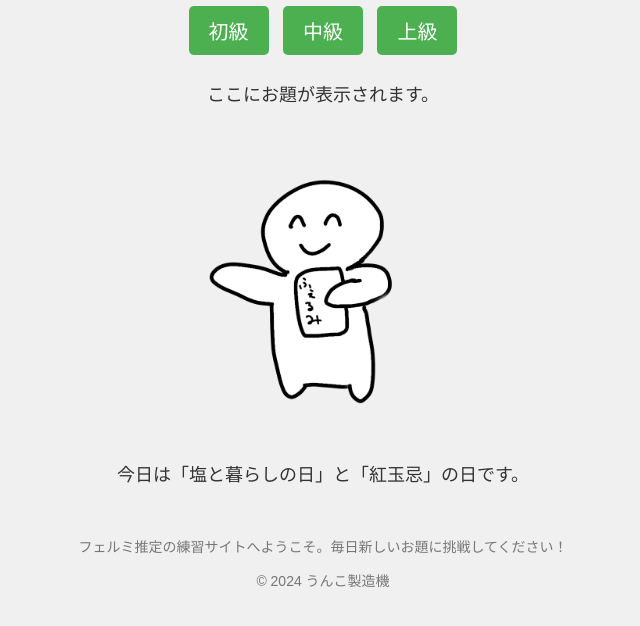
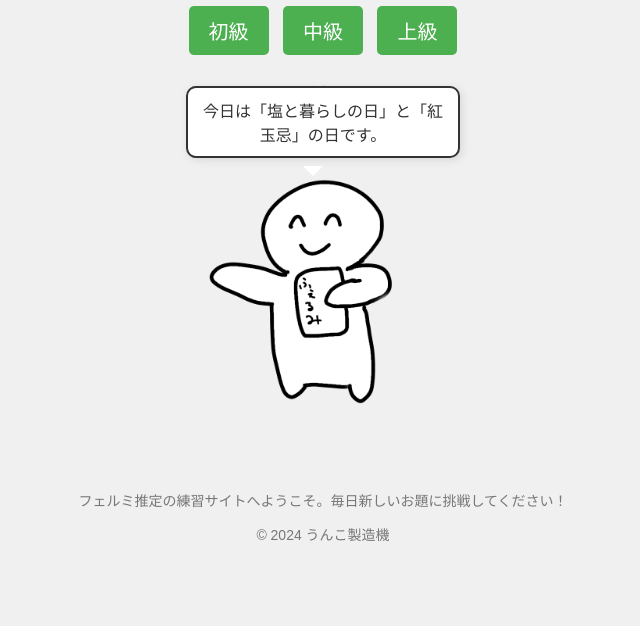
Before and after one commit to osyonohito/FermiEstimation, a website: page index.html in a window 1280 px wide. Shown: the part 116-742 px from the top of the page, without its empty margins (317-957 px from the left). Drawn offline with Linux system fonts and the light colour scheme.

Commit message:
Add speech bubble for today's special day

```diff
--- a/index.html
+++ b/index.html
@@ -39,6 +39,34 @@
         }
         .illustration {
             margin-top: 30px;
+            position: relative;
+            display: inline-block;
+        }
+        .bubble {
+            position: absolute;
+            top: -50px;
+            left: 50%;
+            transform: translateX(-50%);
+            width: 250px;
+            padding: 10px;
+            background-color: white;
+            border: 2px solid #333;
+            border-radius: 10px;
+            box-shadow: 2px 2px 10px rgba(0,0,0,0.1);
+        }
+        .bubble::after {
+            content: '';
+            position: absolute;
+            bottom: -10px;
+            left: 50%;
+            transform: translateX(-50%);
+            width: 0;
+            height: 0;
+            border: 10px solid transparent;
+            border-top-color: white;
+            border-bottom: 0;
+            margin-left: -10px;
+            margin-bottom: -10px;
         }
     </style>
 </head>
@@ -53,9 +81,8 @@
 
     <div class="illustration">
         <img src="resources/static/images/illustration.png" alt="イラスト" width="300">
+        <div class="bubble" id="specialDay">ここに「今日は何の日」が表示されます。</div>
     </div>
-
-    <div id="specialDay" class="problem">ここに「今日は何の日」が表示されます。</div>
 
     <script>
         const problems = {
```
